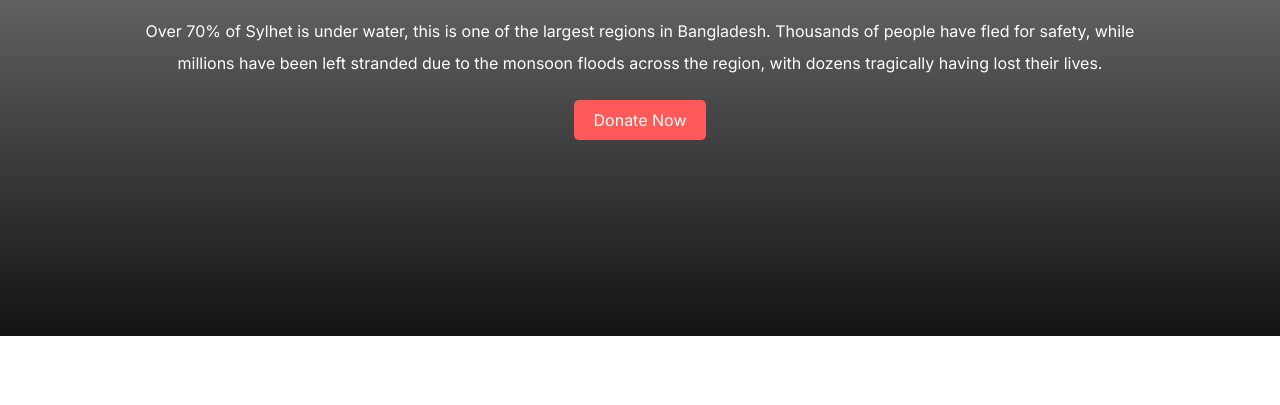
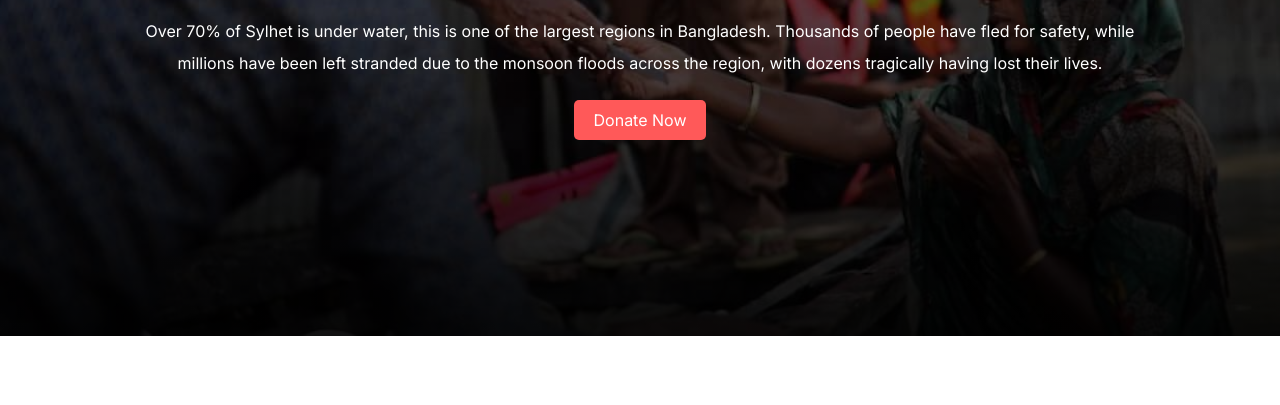
Before and after one commit to immdraselkhan/donate-today, a plain HTML site: page index.html in a window 1280 px wide. Shown: the part 357-762 px from the top of the page. Drawn offline with Linux system fonts and the light colour scheme.

Commit message:
image source fix

```diff
--- a/css/style.css
+++ b/css/style.css
@@ -25,7 +25,7 @@ section {
 }
 
 .first-section {
-    background: linear-gradient(0deg, rgba(0, 0, 0, 0.925), rgba(0, 0, 0, 0.3)), url(images/first-section-bg.jpg);
+    background: linear-gradient(0deg, rgba(0, 0, 0, 0.925), rgba(0, 0, 0, 0.3)), url(../images/first-section-bg.jpg);
     background-size: cover;
     background-repeat: no-repeat;
     margin: 0;
```
